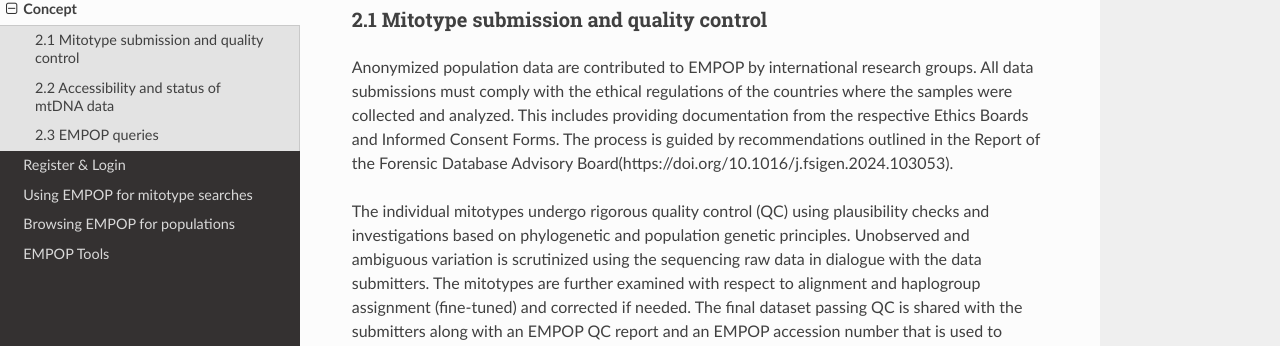
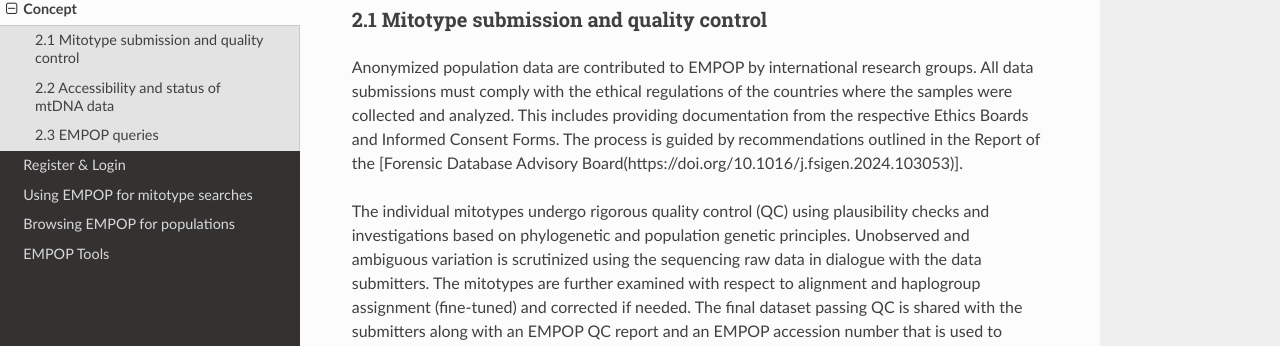
Before and after one commit to gmitirol/empop-use, an MkDocs documentation site: the page built from docs/concept.md, in a window 1280 px wide and 900 px high, scrolled down 333 px. Shown: the part 200-546 px from the top of the window. Built offline with MkDocs 1.6.1, drawn with Linux system fonts in a browser that asks for light colours; nearby versions of some CDN libraries.

```diff
--- a/docs/concept.md
+++ b/docs/concept.md
@@ -17,7 +17,7 @@ EMPOP stores anonymized mitotypes that are not linked to any personal informatio
 
 
 ### 2.1	 Mitotype submission and quality control
-Anonymized population data are contributed to EMPOP by international research groups. All data submissions must comply with the ethical regulations of the countries where the samples were collected and analyzed. This includes providing documentation from the respective Ethics Boards and Informed Consent Forms. The process is guided by recommendations outlined in the Report of the Forensic Database Advisory Board(https://doi.org/10.1016/j.fsigen.2024.103053).
+Anonymized population data are contributed to EMPOP by international research groups. All data submissions must comply with the ethical regulations of the countries where the samples were collected and analyzed. This includes providing documentation from the respective Ethics Boards and Informed Consent Forms. The process is guided by recommendations outlined in the Report of the [Forensic Database Advisory Board(https://doi.org/10.1016/j.fsigen.2024.103053)].
 
 The individual mitotypes undergo rigorous quality control (QC) using plausibility checks and investigations based on phylogenetic and population genetic principles. Unobserved and ambiguous variation is scrutinized using the sequencing raw data in dialogue with the data submitters. The mitotypes are further examined with respect to alignment and haplogroup assignment (fine-tuned) and corrected if needed. The final dataset passing QC is shared with the submitters along with an EMPOP QC report and an EMPOP accession number that is used to document the successful QC process for later dissemination (e.g., publication).
 
```
